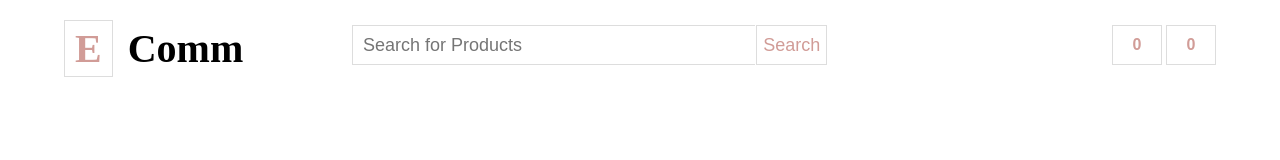
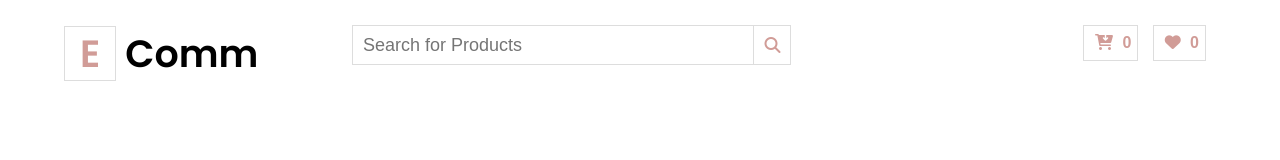
Before and after one commit to callme-ocean/static-ecommerce-website, a plain HTML site: page index.html in a window 1280 px wide. Drawn offline with Linux system fonts and the light colour scheme.

Commit message:
added icons and font

```diff
--- a/common_style.css
+++ b/common_style.css
@@ -1,5 +1,6 @@
 body {
   margin: 0;
+  font-family: "Poppins", sans-serif;
 }
 
 .wrapper {
@@ -23,13 +24,19 @@ body {
   background-color: #fff;
   border-radius: 0;
   border: 1px solid #ddd;
-  height: 40px;
+  height: 36px;
   min-width: 50px;
   text-align: center;
   color: #d19c97;
+  margin-right: 10px;
 }
 
 .common-button span {
   font-size: 16px;
   font-weight: 800;
 }
+
+.common-button span i {
+  padding-left: 5px;
+  padding-right: 5px;
+}
--- a/index.html
+++ b/index.html
@@ -3,6 +3,19 @@
     <title>Ecommerce Website</title>
     <link rel="stylesheet" href="style.css" />
     <link rel="stylesheet" href="common_style.css" />
+    <link rel="preconnect" href="https://fonts.googleapis.com" />
+    <link rel="preconnect" href="https://fonts.gstatic.com" crossorigin />
+    <link
+      href="https://fonts.googleapis.com/css2?family=Poppins:ital,wght@0,100;0,300;0,400;0,600;0,700;1,100;1,300;1,400&display=swap"
+      rel="stylesheet"
+    />
+    <link
+      rel="stylesheet"
+      href="https://cdnjs.cloudflare.com/ajax/libs/font-awesome/6.2.1/css/all.min.css"
+      integrity="sha512-MV7K8+y+gLIBoVD59lQIYicR65iaqukzvf/nwasF0nqhPay5w/9lJmVM2hMDcnK1OnMGCdVK+iQrJ7lzPJQd1w=="
+      crossorigin="anonymous"
+      referrerpolicy="no-referrer"
+    />
   </head>
 
   <body>
@@ -16,11 +29,23 @@
         </div>
         <div class="search-product arrange-left width-50">
           <input type="text" placeholder="Search for Products" />
-          <button>Search</button>
+          <button>
+            <i class="fa-solid fa-magnifying-glass"></i>
+          </button>
         </div>
         <div class="selected-product arrange-left width-25">
-          <button class="common-button"><span>0</span></button>
-          <button class="common-button"><span>0</span></button>
+          <button class="common-button">
+            <span>
+              <i class="fa-solid fa-cart-arrow-down"></i>
+              0
+            </span>
+          </button>
+          <button class="common-button">
+            <span>
+              <i class="fa-solid fa-heart"></i>
+              0
+            </span>
+          </button>
         </div>
       </div>
     </div>
--- a/style.css
+++ b/style.css
@@ -3,14 +3,15 @@
 }
 
 .logo h1 {
-  font-size: 40px;
+  font-size: 38px;
+  font-weight: 600;
   margin: 0;
 }
 
 .logo h1 span:first-of-type {
-  padding: 5px 10px;
+  padding: 0px 15px;
   border: 1px solid #ddd;
-  margin-right: 5px;
+  margin-right: 0px;
   color: #d19c97;
 }
 
@@ -25,14 +26,19 @@
   border-right: 0;
 }
 
+.search-product input:focus {
+  outline: none;
+}
+
 .search-product button {
   border: 1px solid #ddd;
   height: 40px;
   border-radius: 0;
-  margin: -3px;
-  font-size: 18px;
+  margin: -6px;
+  font-size: 16px;
   color: #d19c97;
   background-color: #fff;
+  padding: 10px;
 }
 
 .selected-product {
```
